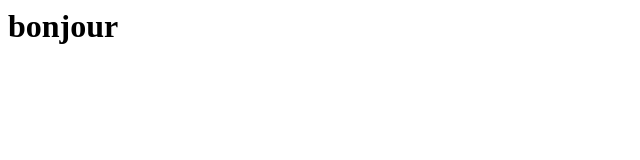
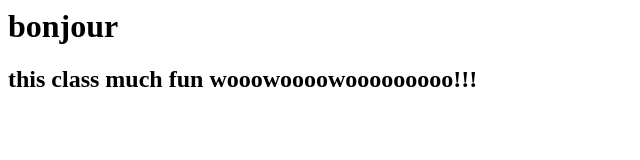
Before and after one commit to dikoman/veille-exemple-git, a plain HTML site: page index.html in a window 1280 px wide. Shown: the whole page, without its empty margins (0-640 px from the left). Drawn offline with Linux system fonts and the light colour scheme.

Commit message:
h2 ajouter

```diff
--- a/index.html
+++ b/index.html
@@ -1,5 +1,6 @@
 <head>
 
 <h1>bonjour</h1>
+    <h2>this class much fun wooowoooowooooooooo!!!</h2>
 
 </head>
```
